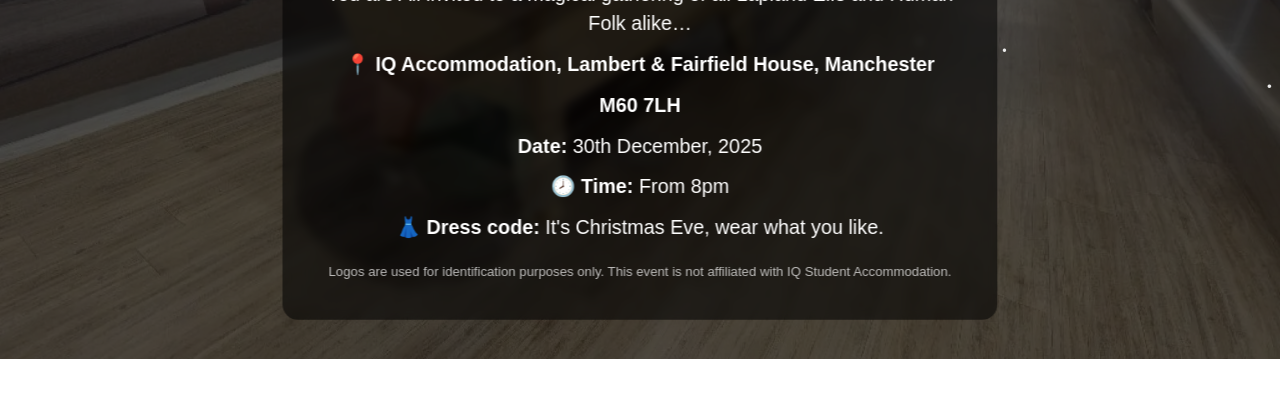
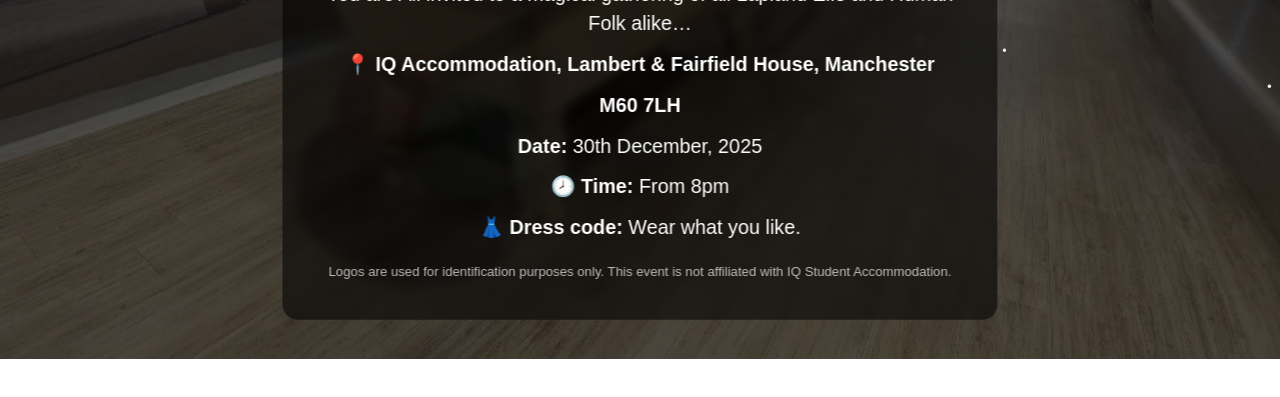
Before and after one commit to Anu-byte521/Lapland-final-gathering, a plain HTML site: page index.html in a window 1280 px wide. Shown: the part 441-838 px from the top of the page. Drawn offline with Linux system fonts and the light colour scheme.

Commit message:
Update index.html

```diff
--- a/index.html
+++ b/index.html
@@ -149,7 +149,7 @@
     <p><strong> M60 7LH</strong></p>
     <p><strong> Date:</strong> 30th December, 2025</p>
     <p><strong>🕗 Time:</strong> From 8pm</p>
-    <p><strong>👗 Dress code:</strong> It's Christmas Eve, wear what you like.</p>
+    <p><strong>👗 Dress code:</strong> Wear what you like.</p>
 
     <!-- ✅ Disclaimer -->
     <p class="disclaimer">
```
